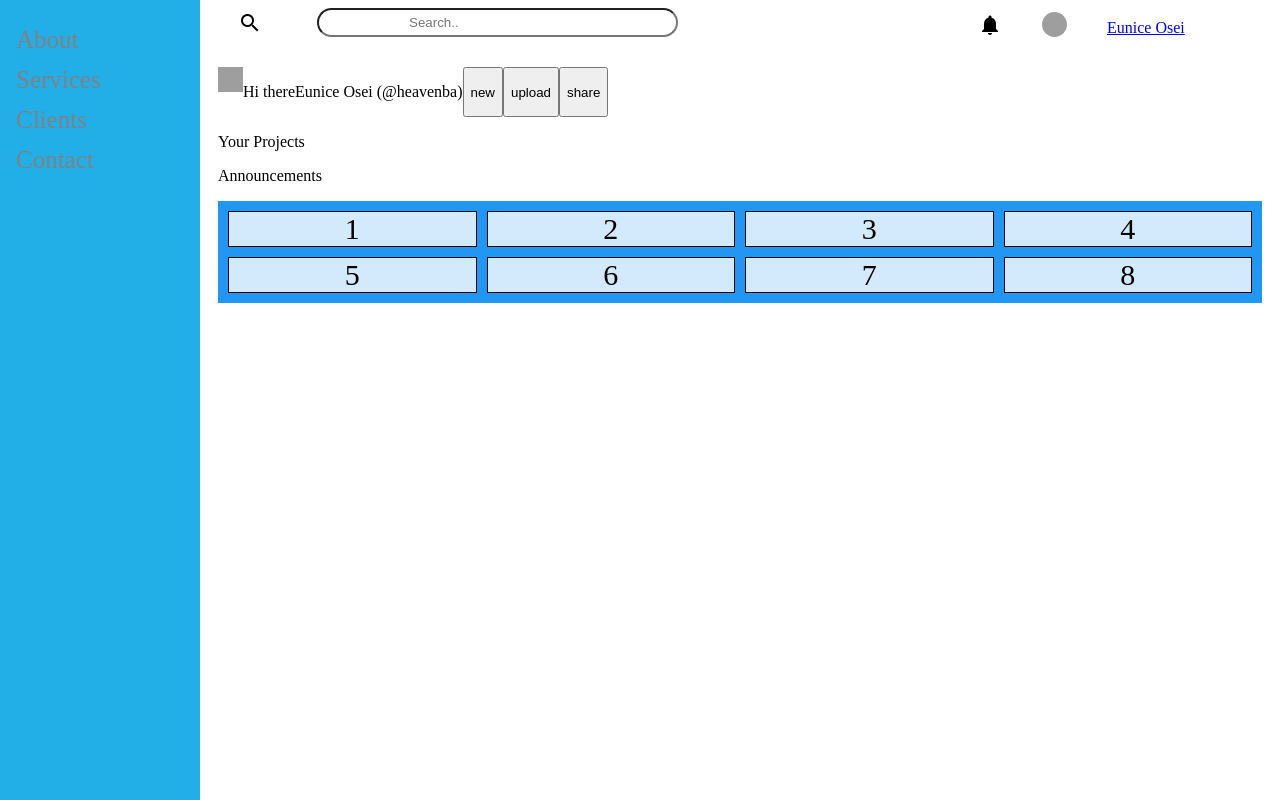
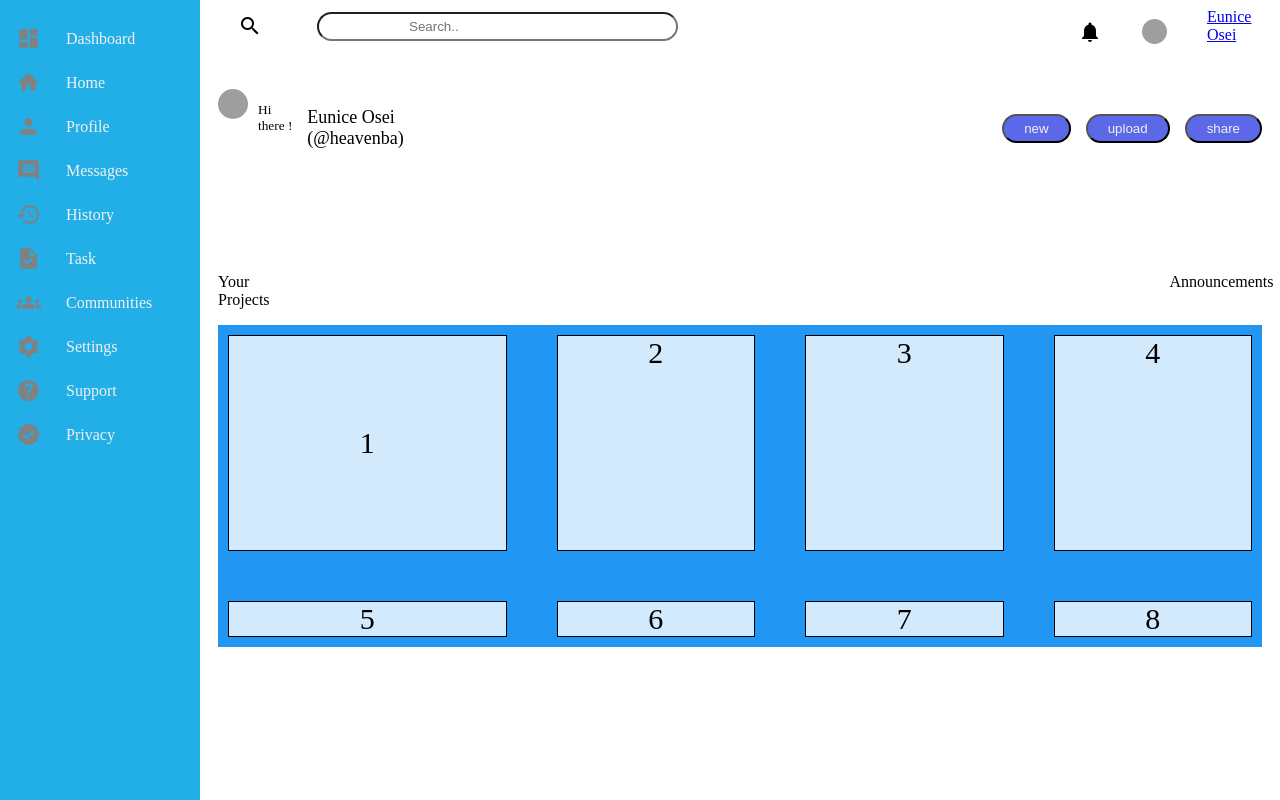
Before and after one commit to Adonai-Technologies/project-admin-dashboard, a plain HTML site: page index.html in a window 1280 px wide. Drawn offline with Linux system fonts and the light colour scheme; grey boxes are pictures that could not be loaded.

Commit message:
added more css and html

```diff
--- a/index.html
+++ b/index.html
@@ -10,28 +10,57 @@
     </head>
     <body>
         <div class="sidenav">
-            <a href="#">About</a>
-            <a href="#">Services</a>
-            <a href="#">Clients</a>
-            <a href="#">Contact</a>
+            <div class="dashboards">
+                <a class="material-icons">dashboard</a>
+                <p class="dashboard-text">Dashboard</p>
             </div>
-
-
+            <div class="home">
+                <a class="material-icons">home</a>
+                <p class="home-text">Home</p>
+            </div>
+            <div class="person">
+                <a class="material-icons">person</a>
+                <p class="profile-text">Profile</p>
+            </div>
+            <div class="comment">
+                <a class="material-icons">comment</a>
+                <p class="messages-text">Messages</p>
+            </div>
+            <div class="history">
+                <a class="material-icons">history</a>
+                <p class="history-text">History</p>
+            </div>
+            <div class="task">
+                <a class="material-icons">task</a>
+                <p class="task-text">Task</p>
+            </div>
+            <div class="group">
+                <a class="material-icons">groups</a>
+                <p class="group-text">Communities</p>
+            </div>
+            <div class="settings">
+                <a class="material-icons">settings</a>
+                <p class="settings-text">Settings</p>
+            </div>
+            <div class="help">
+                <a class="material-icons">help</a>
+                <p class="support-text">Support</p>
+            </div>
+            <div class="verified-user">
+                <a class="material-icons">verified</a>
+                <p class="privacy-text">Privacy</p>
+            </div>
+        </div>
         <div class="main">
-
-
             <div class="header">
-
                 <div class="search">
                     <i class="material-icons">search</i>
                     <input type="text" placeholder="Search..">
                 </div>
-
                 <div class="bell-logo-name">
-
                     <i class="material-icons">notifications</i>
-
-                <img class="logo"
+                    <img
+                        class="logo"
                         decoding="sync"
                         width="25px"
                         height="25px"
@@ -40,40 +69,56 @@
                     >
                     <a href="#">Eunice Osei</a>
                 </div>
+            </div>
+            <div class="header2">
+                <div class="logo-greet-name">
+                    <img
+                        class="logo"
+                        decoding="sync"
+                        width="30px"
+                        height="30px"
+                        src="https://images.unsplash.com/photo-1550785130-90a8563f886a?ixlib=rb-4.0.3&ixid=M3wxMjA3fDB8MHxwaG90by1wYWdlfHx8fGVufDB8fHx8fA%3D%3D&auto=format&fit=crop&w=870&q=80"
+                        alt="picture from Louise Pilgaard"
+                    >
+                    <p class="hi">Hi there !</p>
+                    <p class="names">
+                        Eunice
+                    Osei (@heavenba)
+                    </p>
+                </div>
+                <div class="buttons">
+                    <button class="new" type="text">new</button>
+                    <button class="upload" type="text">upload</button>
+                    <button class="share" type="text">share</button>
+                </div>
+            </div>
+            <div class="pro-annouce">
+                <p>Your Projects</p>
+                <p>Announcements</p>
+            </div>
+            <div class="grid-container">
+
+
+
+
+                <div class="one">1
+
 
                 </div>
 
 
 
-            <div class="header2">
-                <img
-                    decoding="sync"
-                    width="25px"
-                    height="25px"
-                    src="https://images.unsplash.com/photo-1550785130-90a8563f886a?ixlib=rb-4.0.3&ixid=M3wxMjA3fDB8MHxwaG90by1wYWdlfHx8fGVufDB8fHx8fA%3D%3D&auto=format&fit=crop&w=870&q=80"
-                    alt="picture from Louise Pilgaard"
-                >
-                <p>Hi there</p>
-                <p>
-                    Eunice
-                    Osei (@heavenba)
-                </p>
-
-                <button type="text">new</button>
-                <button type="text">upload</button>
-                <button type="text">share</button>
-            </div>
-
-
-            <div>
-                <p>Your Projects</p>
-                <p>Announcements</p>
-            </div>
 
 
 
-            <div class="grid-container">
-                <div>1</div>
+
+
+
+
+
+
+
+
                 <div>2</div>
                 <div>3</div>
                 <div>4</div>
@@ -82,8 +127,6 @@
                 <div>7</div>
                 <div>8</div>
             </div>
-
-
         </div>
     </div>
 </body>
--- a/mystyle.css
+++ b/mystyle.css
@@ -27,7 +27,6 @@
     display: block;
 }
 
-
 /* When you mouse over the navigation links, change their color */
 .sidenav a:hover {
     color: #f1f1f1;
@@ -51,16 +50,17 @@
     }
 }
 
-
 .grid-container {
     display: grid;
     grid-template-columns: auto auto auto auto;
     gap: 10px;
-    background-color: #2196F3;
+    background-color: #2196f3;
     padding: 10px;
+    column-gap: 50px;
+    row-gap: 50px;
 }
 
-.grid-container>div {
+.grid-container > div {
     background-color: rgba(255, 255, 255, 0.8);
     border: 1px solid black;
     text-align: center;
@@ -72,13 +72,11 @@
     margin-bottom: 30px;
 }
 
-
 .bell-logo-name {
     display: flex;
     align-items: end;
-    margin-left: 300px;
+    margin-left: 400px;
     gap: 40px;
-
 }
 
 .logo {
@@ -99,7 +97,177 @@ input {
     margin-left: 50px;
 }
 
-
 .header2 {
     display: flex;
+    margin-top: 45px;
+    margin-bottom: 40px;
 }
+
+.buttons {
+    display: flex;
+    margin-left: 550px;
+    gap: 15px;
+    align-items: center;
+}
+
+.new {
+    padding: 5px 20px;
+    background-color: #5b69e9;
+    color: #f1f1f1;
+    border-radius: 15px;
+}
+
+.upload {
+    padding: 5px 20px;
+    background-color: #5b69e9;
+    color: #f1f1f1;
+    border-radius: 15px;
+}
+
+.share {
+    padding: 5px 20px;
+    background-color: #5b69e9;
+    color: #f1f1f1;
+    border-radius: 15px;
+}
+
+.logo-greet-name {
+    display: inline-flex;
+    gap: 10px;
+}
+
+.hi {
+    font-size: smaller;
+    font-display: bolder;
+}
+
+.names {
+    font-size: large;
+    font-display: bolder;
+}
+
+.dashboards {
+    display: flex;
+    gap: 15px;
+}
+
+.dashboard-text {
+    color: #f1f1f1;
+    font-display: bolder;
+    margin-top: 10px;
+}
+
+.home {
+    display: flex;
+    gap: 15px;
+}
+
+.home-text {
+    color: #f1f1f1;
+    font-display: bolder;
+    margin-top: 10px;
+}
+
+.person {
+    display: flex;
+    gap: 15px;
+}
+
+.profile-text {
+    color: #f1f1f1;
+    font-display: bolder;
+    margin-top: 10px;
+}
+
+.comment {
+    display: flex;
+    gap: 15px;
+}
+
+.messages-text {
+    color: #f1f1f1;
+    font-display: bolder;
+    margin-top: 10px;
+}
+
+.history {
+    display: flex;
+    gap: 15px;
+}
+
+.history-text {
+    color: #f1f1f1;
+    font-display: bolder;
+    margin-top: 10px;
+}
+
+.task {
+    display: flex;
+    gap: 15px;
+}
+
+.task-text {
+    color: #f1f1f1;
+    font-display: bolder;
+    margin-top: 10px;
+}
+
+.group {
+    display: flex;
+    gap: 15px;
+}
+
+.group-text {
+    color: #f1f1f1;
+    font-display: bolder;
+    margin-top: 10px;
+}
+
+.settings {
+    display: flex;
+    gap: 15px;
+}
+
+.settings-text {
+    color: #f1f1f1;
+    font-display: bolder;
+    margin-top: 10px;
+}
+
+.help {
+    display: flex;
+    gap: 15px;
+}
+
+.support-text {
+    color: #f1f1f1;
+    font-display: bolder;
+    margin-top: 10px;
+}
+
+.verified-user {
+    display: flex;
+    gap: 15px;
+}
+
+.privacy-text {
+    color: #f1f1f1;
+    font-display: bolder;
+    margin-top: 10px;
+}
+
+
+.pro-annouce {
+    display: flex;
+    gap: 900px;
+    margin-top: 90px;
+}
+
+.one {
+    text-align: center;
+    padding-top: 90px;
+    padding-left: 40px;
+    padding-bottom: 90px;
+    padding-right: 40px ;
+
+}
```
Lines whose indentation alone changed are shown as unchanged.
